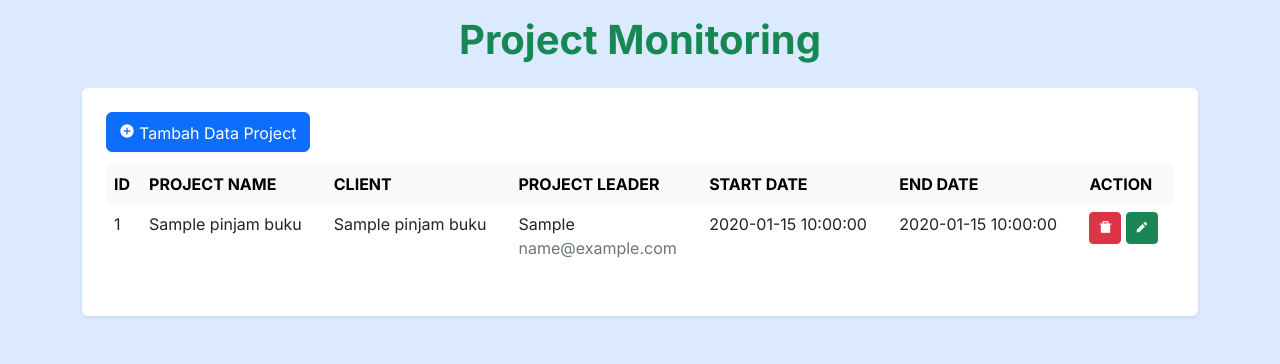
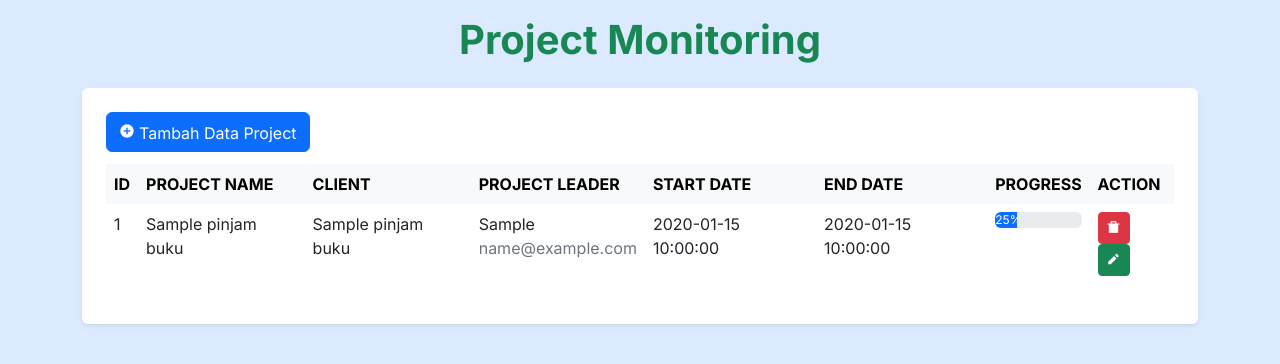
Before and after one commit to daffaharizal/project-monitoring, a CodeIgniter 4 app: template app/Views/pinjam.php in a window 1280 px wide. Shown: the top 364 px of the page. Run offline with PHP 8.4 and a stand-in for CodeIgniter, Linux system fonts and the light colour scheme; the template is opened without the code that fills it: most values are stand-ins (such as "Sample title", 1, 10 or a date in 2020); some libraries are stand-ins or nearby versions.

Commit message:
docs: create progress bar using bootstrap 5

```diff
--- a/app/Views/pinjam.php
+++ b/app/Views/pinjam.php
@@ -28,6 +28,7 @@
             <th scope="col" class="fw-bold"> PROJECT LEADER</th>
             <th scope="col" class="fw-bold"> START DATE </th>
             <th scope="col" class="fw-bold"> END DATE </th>
+            <th scope="col" class="fw-bold"> PROGRESS </th>
             <th colspan="2" scope="colgroup" class="fw-bold"> ACTION </th>
           </tr>
         </thead>
@@ -45,6 +46,11 @@
               </td>
               <td><?= $pinjam->tanggal_pinjam; ?></td>
               <td><?= $pinjam->tanggal_pengembalian; ?></td>
+              <td class="mx-4">
+                <div class="progress" role="progressbar" aria-label="Example with label" aria-valuenow="25" aria-valuemin="0" aria-valuemax="100">
+                  <div class="progress-bar" style="width: 25%">25%</div>
+                </div>
+              </td>
               <td class="pl-2">
                 <a href="<?= base_url('delete_data_pinjam') . '/' . $pinjam->id ?>" class="btn btn-danger btn-sm mb1-md"><i class="ri-delete-bin-7-fill mb1-md"></i></a>
                 <a href="<?= base_url('edit_data_pinjam') . '/' . $pinjam->id ?>" class="btn btn-success btn-sm"><i class="ri-pencil-fill"></i></a>
```
